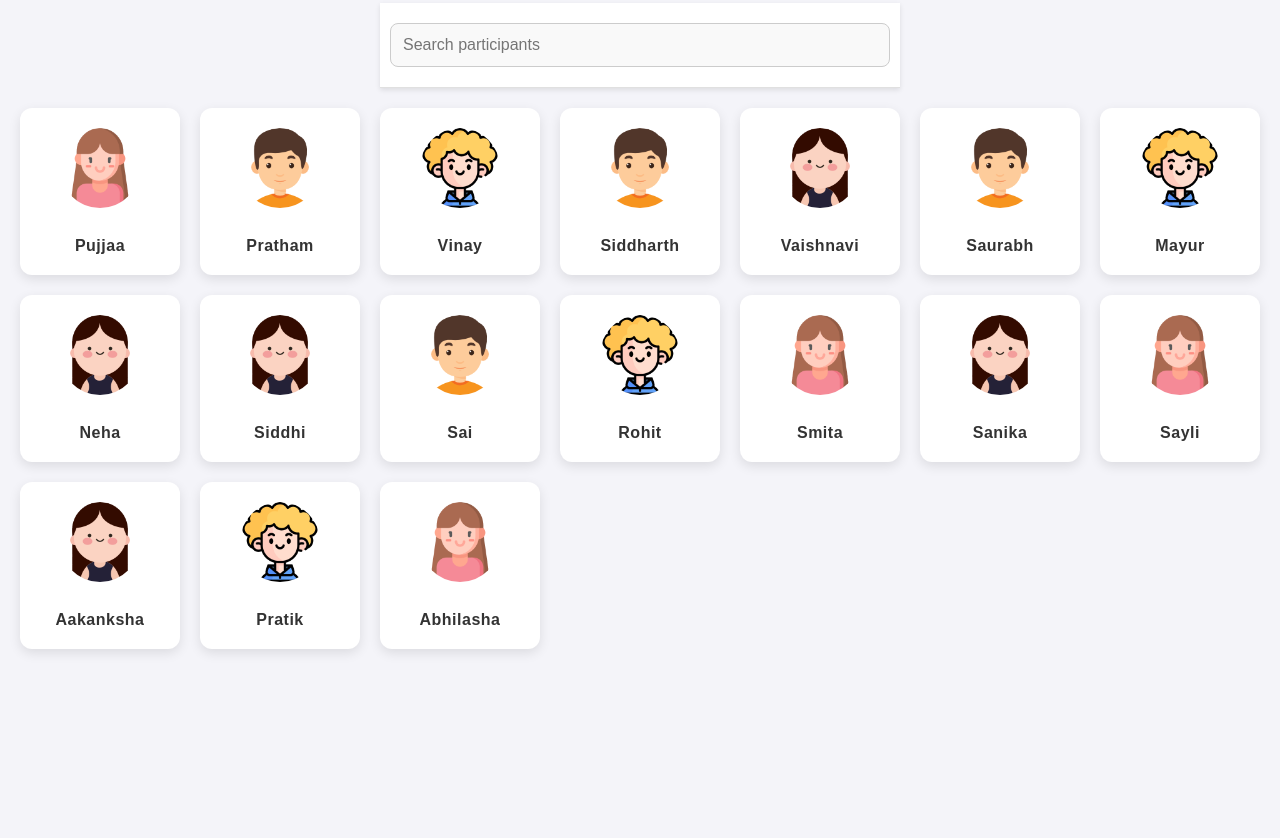
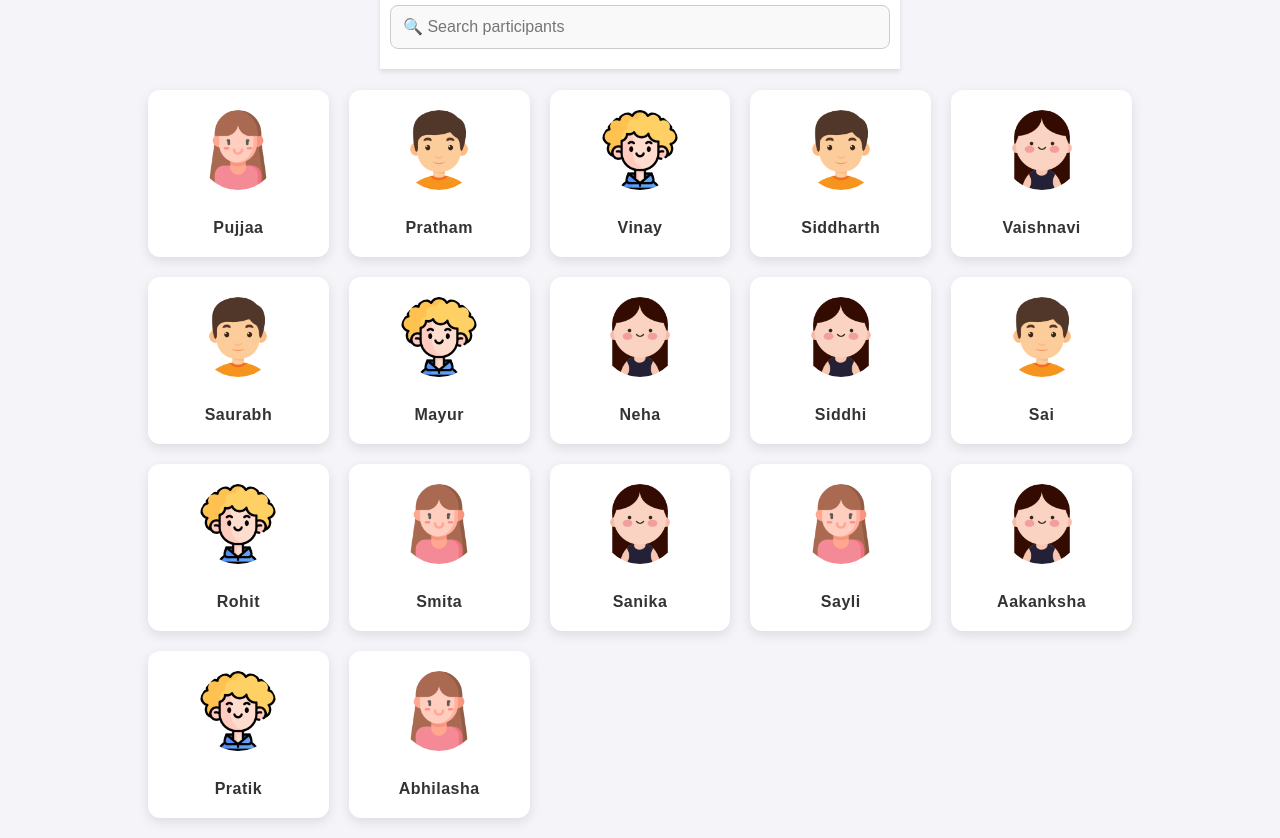
Before and after one commit to Pujjaa-Devops/Google-meet, a plain HTML site: page index.html in a window 1280 px wide. Shown: the part 52-890 px from the top of the page. Before the commit the page ends 800 px from the top, so only its background shows below. Drawn offline with Linux system fonts and the light colour scheme.

Commit message:
css-updated

```diff
--- a/index.html
+++ b/index.html
@@ -7,13 +7,16 @@
   <link rel="stylesheet" href="style.css">
 </head>
 <body>
-  <h1 class="heading">Google Meet</h1><br>
-  <div id="search-container">
-    <input type="text" id="search" placeholder="Search participants" onkeyup="filterParticipants()">
-  </div>
+  <header>
+    <h1 class="heading">Google Meet</h1>
+  </header>
+  <main>
+    <div id="search-container">
+      <input type="text" id="search" placeholder="🔍 Search participants" onkeyup="filterParticipants()">
+    </div>
 
-  <div id="participants-container"></div>
-
+    <section id="participants-container" aria-label="Participants List"></section>
+  </main>
   <script src="script.js"></script>
 </body>
 </html>
--- a/style.css
+++ b/style.css
@@ -11,7 +11,7 @@ body {
      margin: 0 auto;
 
 }
-/* Centering the container and styling */
+
 #search-container {
     padding: 10px;
     width: 500px;
@@ -25,7 +25,7 @@ body {
     height: 8vh;
 }
 
-/* Styling the search bar */
+
 #search {
     padding: 12px;
     width: 100%;
@@ -43,11 +43,14 @@ body {
 
 #participants-container {
     display: grid;
-    grid-template-columns: repeat(auto-fill, minmax(150px, 1fr));
+    grid-template-columns: repeat(auto-fit, minmax(150px, 1fr)); /* Adjust to auto-fit */
     gap: 20px;
+    max-width: 80%; /* Restrict container width */
+    margin: 0 auto; /* Center the grid */
     padding: 20px;
     box-sizing: border-box;
 }
+
 
 .participant-card {
     background-color: #fff;
```
